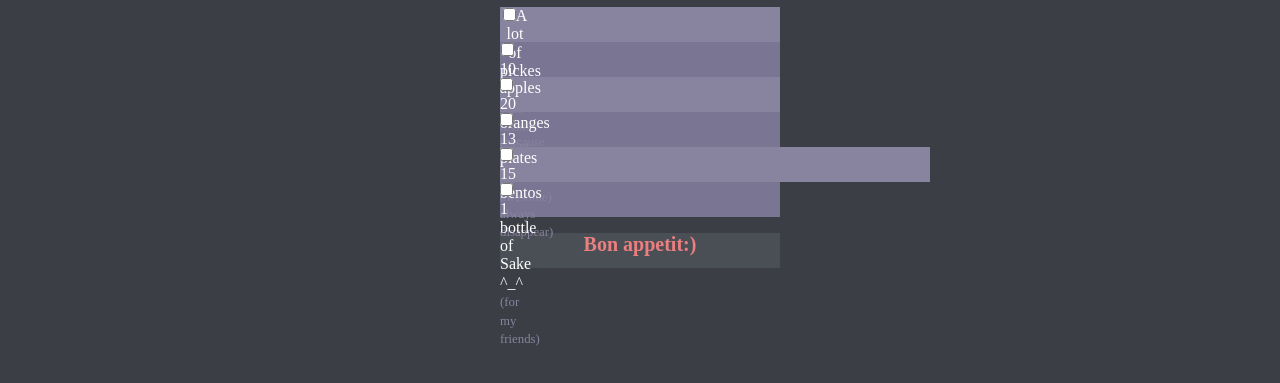
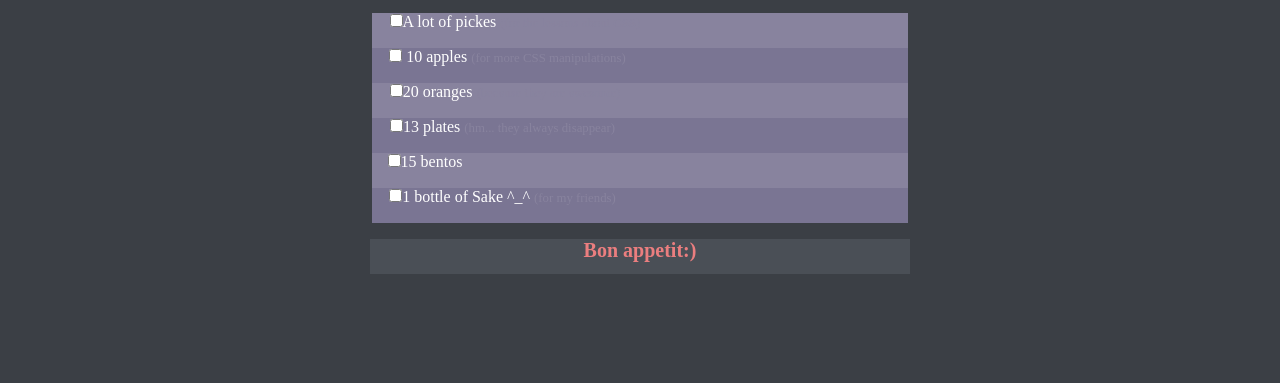
Before and after one commit to catsupreme/catsupreme.github.io, a plain HTML site: page css_dinner/index.html in a window 1280 px wide. Shown: the part 75-458 px from the top of the page. Drawn offline with nearby package versions, Linux system fonts and the light colour scheme.

Commit message:
hhhhhhard

```diff
--- a/css_dinner/css/style.css
+++ b/css_dinner/css/style.css
@@ -35,16 +35,21 @@ p {
 	padding-right: 250px;
 	display: block;
 	cursor: pointer;
-	margin: 10px 500px 0px 500px;
-
-
-}
+	width: 286px;
+	margin-left: auto;
+	margin-right: auto;
+	margin-bottom: 0;
+	}
 
 .col2 {
 	text-align: center;
 	background-color: #88839e;
 	padding-right: 270px;
-	margin: 0px 500px 0px 500px;
+	width: 266px;
+	margin-left: auto;
+	margin-right: auto;
+	margin-bottom: 0;
+	margin-top: 0;
 	display: block;
 	cursor: pointer;
 }
@@ -52,7 +57,11 @@ p {
 	text-align: center;
 	background-color: #7a7593;
 	padding-right: 275px;
-	margin: 0px 500px 0px 500px;
+	width: 261px;
+	margin-left: auto;
+	margin-right: auto;
+	margin-bottom: 0;
+	margin-top: 0;
 	display: block;
 	cursor: pointer;
 }
@@ -60,27 +69,43 @@ p {
 	text-align: center;
 	background-color:#88839e;
 	padding-right: 430px;
-	margin: 0px 500px 0px 500px;
+	width: 106px;
+	margin-left: auto;
+	margin-right: auto;
+	margin-bottom: 0;
+	margin-top: 0;
 	cursor: pointer;
 }
 .col5 {
 	background-color: #4a4f56;
 	text-align: center;
-	margin: 10px 500px 0px 500px;
+	width: 540px;
+	margin-left: auto;
+	margin-right: auto;
+	margin-bottom: 0;
+	margin-top: 0;
 
 }
 .col6 {
 	background-color: #7a7593;
 	text-align: center;
 	padding-right: 275px;
-	margin: 0px 500px 0px 500px;
+	width: 261px;
+	margin-left: auto;
+	margin-right: auto;
+	margin-bottom: 0;
+	margin-top: 0;
 	cursor: pointer;
 }
 .col7 {
 	text-align: center;
 	background-color: #7a7593;
 	padding-right: 265px;
-	margin: 0px 500px 0px 500px;
+	width: 271px;
+	margin-left: auto;
+	margin-right: auto;
+	margin-bottom: 0;
+	margin-top: 0;
 	cursor: pointer;
 }
 li {
```
